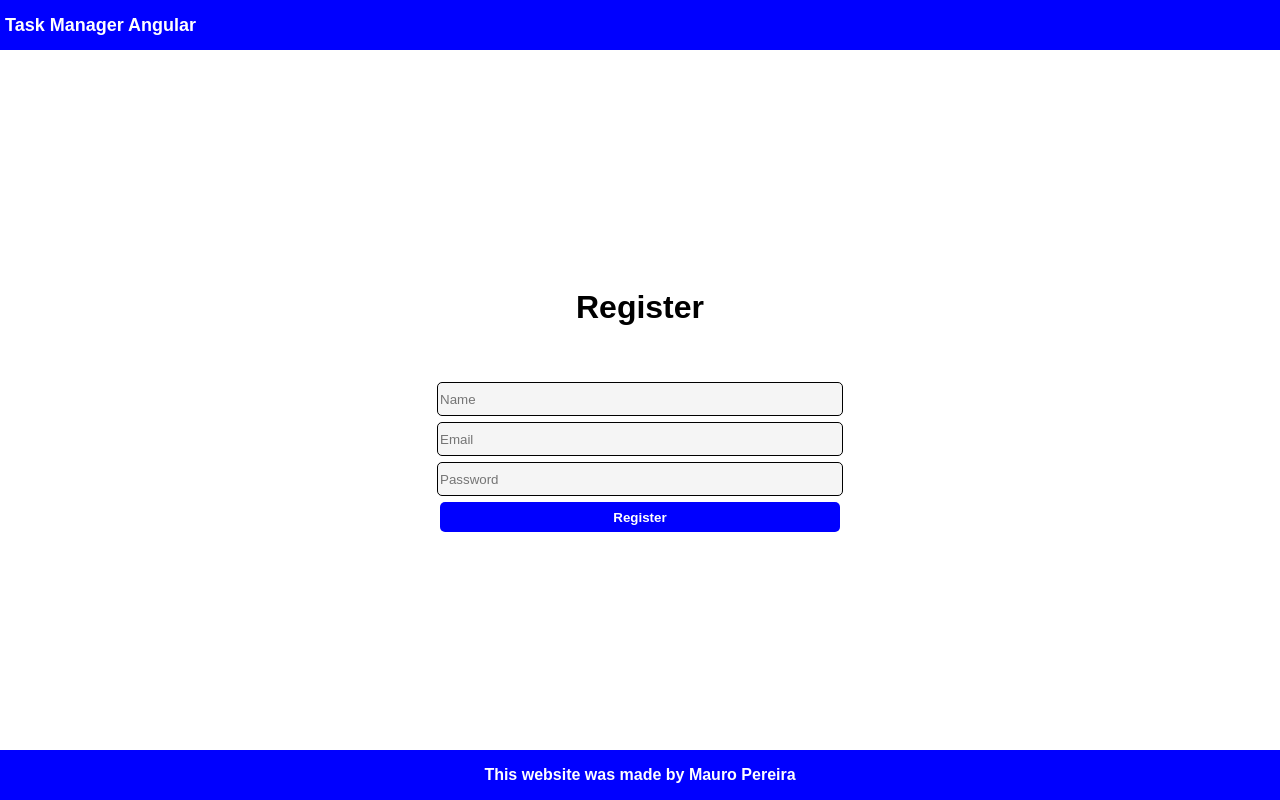
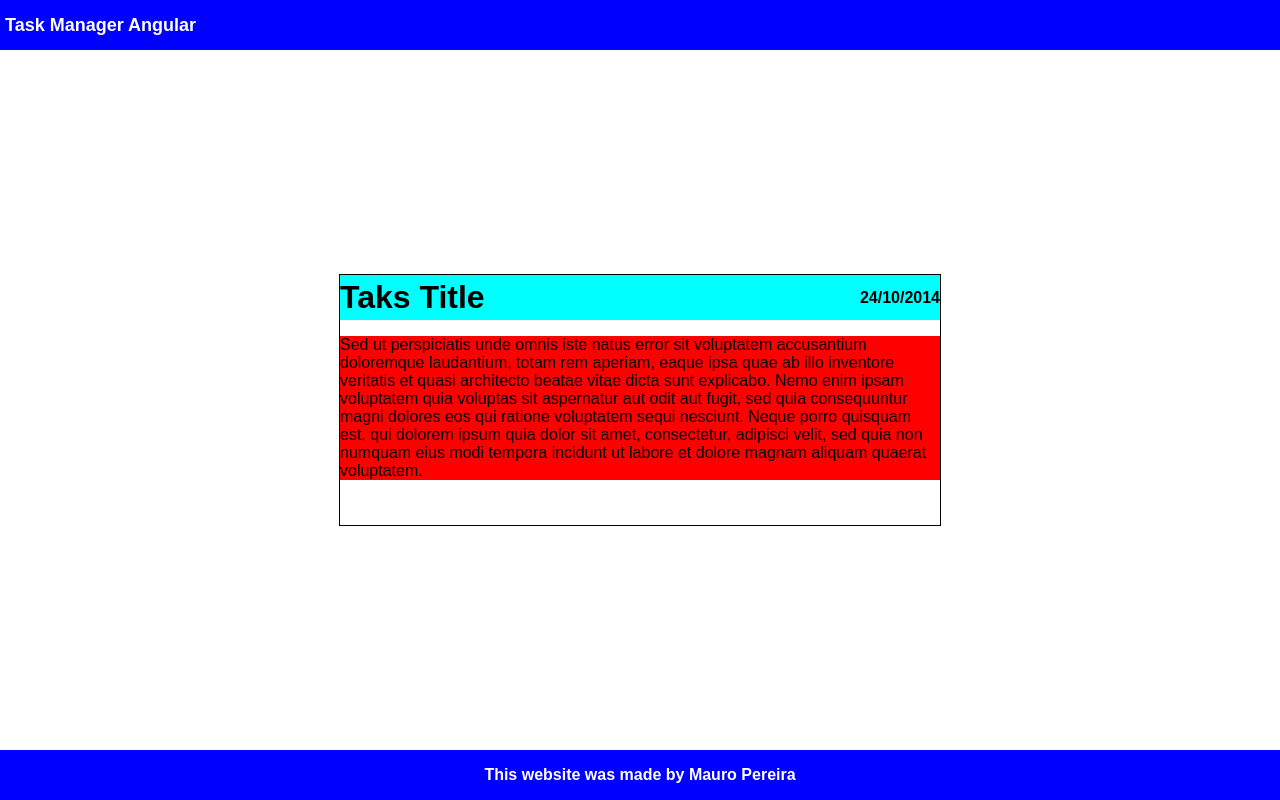
Before and after one commit to Mauro-Pereira/ToDoList-Angular, an Angular app: page / in a window 1280 px wide. Built offline with nearby package versions, Linux system fonts and the light colour scheme.

Commit message:
feat: implement home component

```diff
--- a/src/app/app.component.html
+++ b/src/app/app.component.html
@@ -4,7 +4,7 @@
     </header>
 
     <main class="content">
-       <app-register></app-register>
+       <app-home></app-home>
     </main>
 
     <footer>
--- a/src/app/app.component.ts
+++ b/src/app/app.component.ts
@@ -4,6 +4,7 @@ import { HeaderComponent } from './header/header.component';
 import { FootComponent } from './foot/foot.component';
 import { LoginComponent } from "./login/login.component";
 import { RegisterComponent } from './register/register.component';
+import { HomeComponent } from './home/home.component';
 
 @Component({
   selector: 'app-root',
@@ -13,7 +14,8 @@ import { RegisterComponent } from './register/register.component';
     HeaderComponent,
     FootComponent,
     LoginComponent,
-    RegisterComponent
+    RegisterComponent,
+    HomeComponent
 ],
   templateUrl: './app.component.html',
   styleUrl: './app.component.css'
--- a/src/app/home/home.component.css
+++ b/src/app/home/home.component.css
@@ -0,0 +1,31 @@
+.task-container{
+    width: 600px;
+    height: 250px;
+    background-color: white;
+    display: flex;
+    flex-direction: column;
+    border: 1px solid black;
+}
+
+.title-date-container{
+    width: 100%;
+    height: 45px;
+    display: flex;
+    flex-direction: row;
+    justify-content: space-between;
+    align-items: center;
+    font-weight: bold;
+    font-family: sans-serif;
+    background-color: aqua;
+
+}
+
+.task-description{
+    font-family: sans-serif;
+    display: flex;
+    flex-direction: column;
+    justify-content: center;
+    align-items: center;
+    background-color: red;
+    font-family: sans-serif;
+}
--- a/src/app/home/home.component.html
+++ b/src/app/home/home.component.html
@@ -1 +1,12 @@
-<p>home works!</p>
+<div class="task-container">
+    <div class="title-date-container">
+        <h1>Taks Title</h1>
+        <p class="task-date">24/10/2014</p>
+    </div>
+    <p class="task-description">
+        Sed ut perspiciatis unde omnis iste natus error sit voluptatem accusantium doloremque
+        laudantium, totam rem aperiam, eaque ipsa quae ab illo inventore veritatis et quasi architecto
+        beatae vitae dicta sunt explicabo. Nemo enim ipsam voluptatem quia voluptas sit aspernatur aut
+        odit aut fugit, sed quia consequuntur magni dolores eos qui ratione voluptatem sequi nesciunt. Neque porro quisquam est, qui dolorem ipsum quia dolor sit amet, consectetur, adipisci velit, sed quia non numquam eius modi tempora incidunt ut labore et dolore magnam aliquam quaerat voluptatem.
+    </p>
+</div>
```
